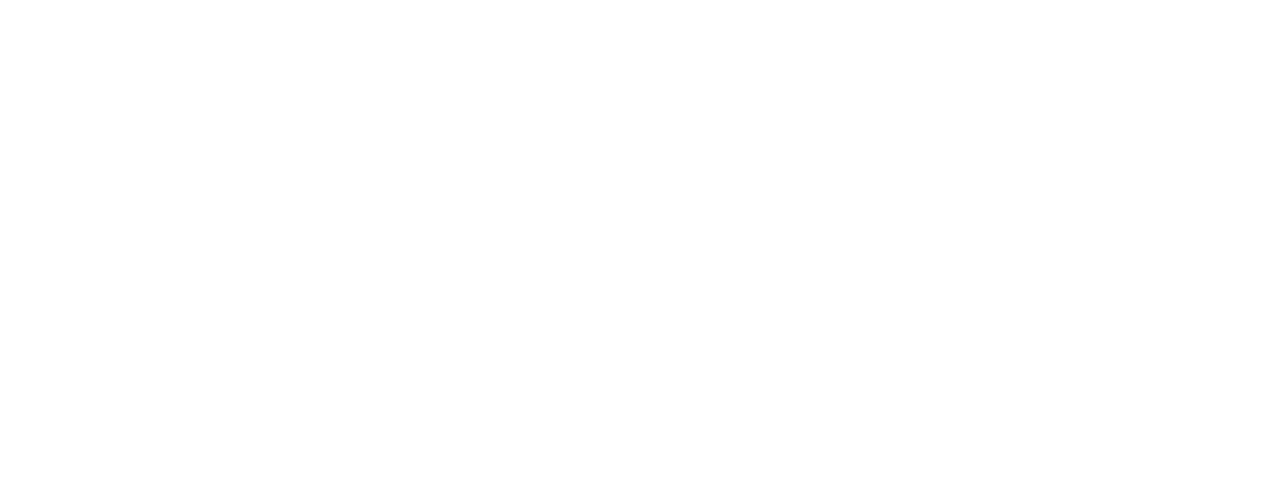
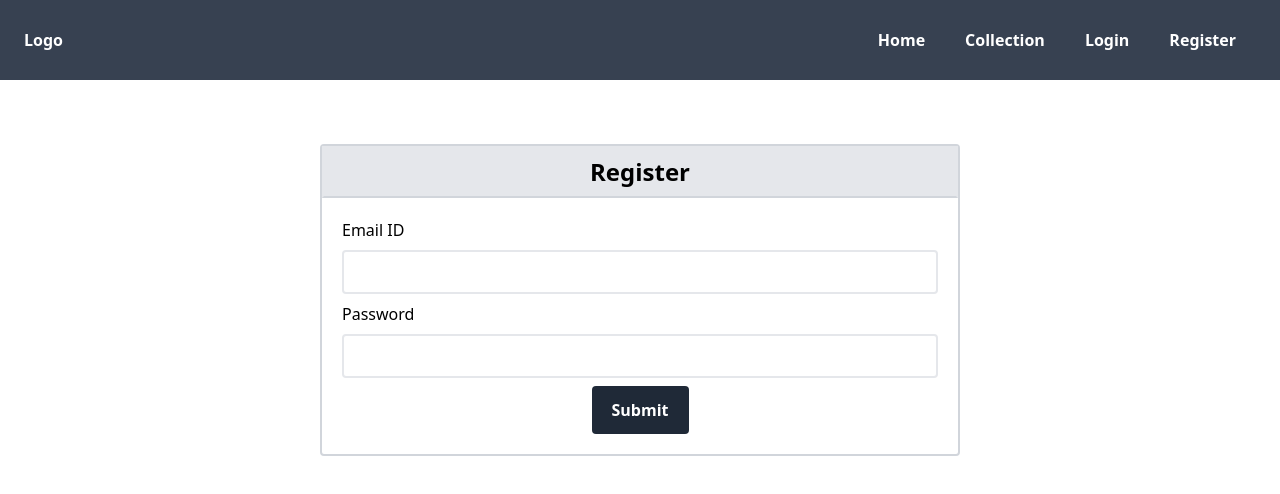
Before and after one commit to Manav32/E-commerce, a React (Create React App) app: page /Login in a window 1280 px wide. Before the commit this address had no page. Shown: the top 494 px of the page. Built offline with nearby package versions, Linux system fonts and the light colour scheme.

Commit message:
Login/Register Page UI added

```diff
--- a/package.json
+++ b/package.json
@@ -7,6 +7,7 @@
     "@testing-library/react": "^13.3.0",
     "@testing-library/user-event": "^13.5.0",
     "@types/react-router-dom": "^5.3.3",
+    "axios": "^0.27.2",
     "react": "^18.2.0",
     "react-dom": "^18.2.0",
     "react-router-dom": "^6.3.0",
--- a/src/assests/Layout/admin/nav.js
+++ b/src/assests/Layout/admin/AdminNav.js
@@ -1,7 +1,7 @@
 import React from 'react';
 // import {Link} from 'react-router-dom';
 
-const Nav = () => {
+const AdminNav = () => {
 
     return (
         <div>
@@ -26,4 +26,4 @@
     );
 
 }
-export default Nav;
+export default AdminNav;
--- a/src/assests/Layout/admin/Sidebar.js
+++ b/src/assests/Layout/admin/AdminSidebar.js
@@ -1,7 +1,7 @@
 import React from 'react';
 import { Link } from 'react-router-dom';
 
-const SideBar = () => {
+const AdminSideBar = () => {
 
     function dropDown(){
         document.querySelector('#submenu').classList.toggle('hidden');
@@ -76,4 +76,4 @@
     );
 
 }
-export default SideBar;
+export default AdminSideBar;
--- a/src/assests/Layout/admin/MasterLayout.js
+++ b/src/assests/Layout/admin/MasterLayout.js
@@ -1,14 +1,14 @@
 import React from "react";
-import Nav from "./nav";
-import SideBar from "./Sidebar";
+import AdminNav from "./AdminNav";
+import AdminSideBar from "./AdminSidebar";
 
 
 const MasterLayout = () => {
 
   return (
     <div className="mainLayout">
-      <Nav />
-      <SideBar />
+      <AdminNav />
+      <AdminSideBar />
     </div>
   );
 };
--- /dev/null
+++ b/src/assests/Layout/frontend/Nav.js
@@ -0,0 +1,27 @@
+import React from 'react';
+import { Link } from 'react-router-dom';
+
+const Nav = () => {
+
+    return (
+        <div>
+            <div className="bg-gray-700 text-white font-bold flex justify-end lg:justify-between px-6 h-[10vh] min-w-100vw ">
+                <div className='Logo hidden lg:block self-center'>
+                    Logo
+                </div>
+                <div className='components flex w-[calc(100vw-340px)] justify-end px-1 m-3'>
+                                        {/* components */}
+                        <div className='component text-white items-center flex-row m-1 rounded flex duration-300 list-none space-x-10'>
+                            <Link to="/"><li>Home</li></Link>
+                            <Link to="/Collection"><li>Collection</li></Link>
+                            <Link to="/login"><li>Login</li></Link>
+                            <Link to="/register"><li>Register</li></Link>
+                        </div>
+
+                </div>
+            </div>
+        </div>
+    );
+
+}
+export default Nav;
--- a/src/assests/component/frontend/Home.js
+++ b/src/assests/component/frontend/Home.js
@@ -1,7 +1,11 @@
 import React from "react";
+import Nav from "../../Layout/frontend/Nav";
 
 export const Home = () =>{
     return (
-        <div>Home</div>
+        <div>
+        <Nav />
+            Home
+        </div>
     );
 }
--- /dev/null
+++ b/src/assests/component/frontend/auth/Login.js
@@ -0,0 +1,22 @@
+import React from "react";
+
+import Nav from "../../../Layout/frontend/Nav";
+const Login = () =>{
+    return (
+        <div>
+        <Nav />
+         {/* Login box */}
+         <div className="w-4/5 lg:w-3/6 mx-auto mt-16 font-bold rounded border-2 border-gray-300">
+            <h2 className="text-2xl text-center bg-gray-200 p-2 border-2 border-b-gray-300">Register</h2>
+            <form className="p-5 flex flex-col space-y-2 font-medium">
+                <label>Email ID</label>
+                <input type="email" className="p-2 rounded border-2 focus:outline-gray-400"/>
+                <label>Password</label>
+                <input type="password" className="p-2 rounded border-2 focus:outline-gray-400"/>
+                <input type="submit"  className="p-3 bg-gray-800 text-white font-bold w-fit mx-auto rounded px-5 "/>
+            </form>
+        </div>
+        </div>
+    );
+}
+export default Login;
--- /dev/null
+++ b/src/assests/component/frontend/auth/Register.js
@@ -0,0 +1,29 @@
+import React from "react";
+
+import Nav from "../../../Layout/frontend/Nav";
+const Login = () =>{
+    return (
+        <div>
+        {/* Navigation */}
+        <Nav />
+
+        {/* Registration box */}
+        <div className="w-4/5 lg:w-3/6 mx-auto mt-16 font-bold rounded border-2 border-gray-300">
+            <h2 className="text-2xl text-center bg-gray-200 p-2 border-2 border-b-gray-300">Register</h2>
+            <form className="p-5 flex flex-col space-y-2 font-medium">
+                <label>Full Name</label>
+                <input type="text" className="p-2 rounded border-2 focus:outline-gray-400" onchange={handleInput} value="registerInput.name" />
+                <label>Email ID</label>
+                <input type="email" className="p-2 rounded border-2 focus:outline-gray-400" onchange={handleInput} value="registerInput.email" />
+                <label>Password</label>
+                <input type="password" className="p-2 rounded border-2 focus:outline-gray-400" onchange={handleInput} value="registerInput.password" />
+                {/* <label>Confirm Password</label>
+                <input type="password" className="p-2 rounded border-2 focus:outline-gray-400" onchange={handleInput} value="registerInput.Cpassword"/>  */}
+                <input type="submit"  className="p-3 bg-gray-800 text-white font-bold w-fit mx-auto rounded px-5 "/>
+            </form>
+        </div>
+
+        </div>
+    );
+}
+export default Login;
--- a/src/routes/RouteComponent.js
+++ b/src/routes/RouteComponent.js
@@ -1,3 +1,5 @@
+import Login from "../assests/component/frontend/auth/Login";
+import Register from "../assests/component/frontend/auth/Register";
 import { Home } from "../assests/component/frontend/Home";
 import MasterLayout from "../assests/Layout/admin/MasterLayout";
 
@@ -16,6 +18,20 @@
         name: 'Admin',
         element: MasterLayout
     },
+    {
+        id:3,
+        path: '/Login',
+        exact: true,
+        name: 'Login',
+        element: Login
+    },
+    {
+        id:4,
+        path: '/Register',
+        exact: true,
+        name: 'Register',
+        element: Register
+    },
 
 ];
 
```
Also changed, not shown: 1 other file (tests, documents, lock files or other folders).
